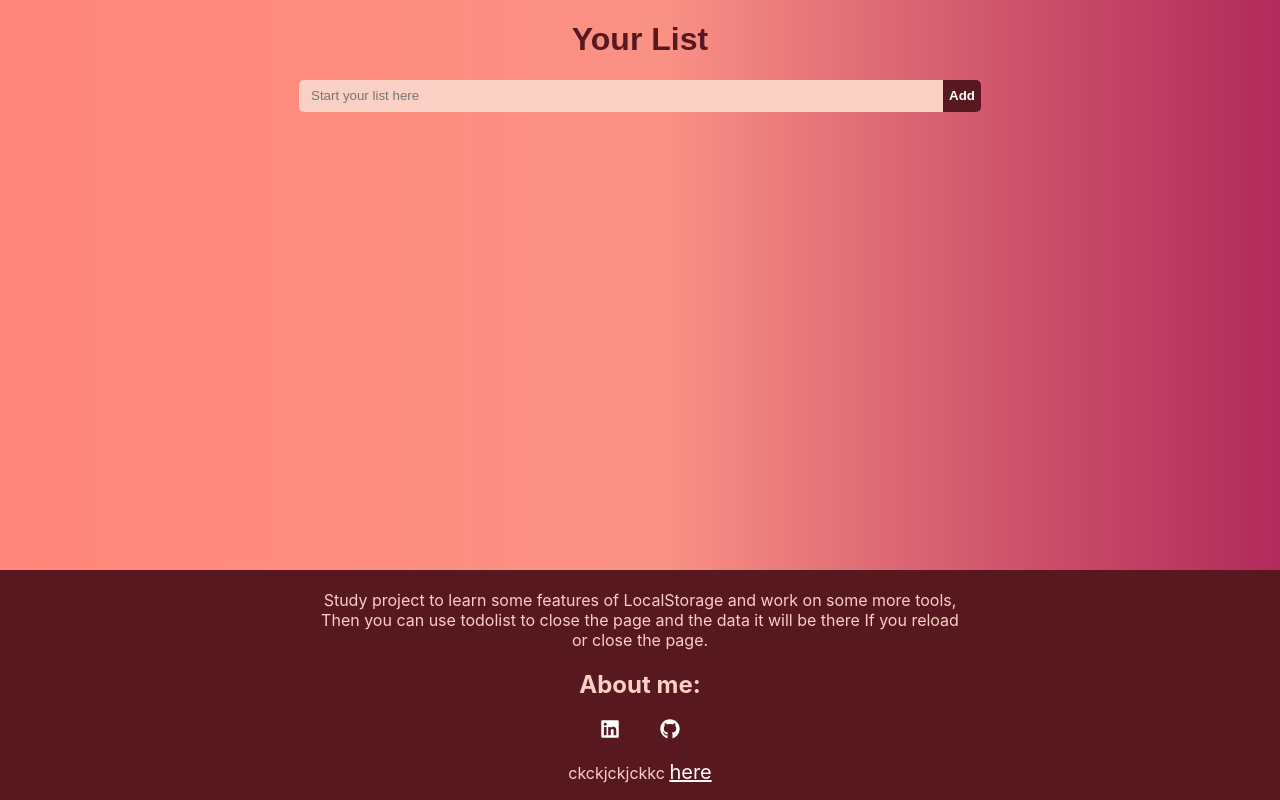
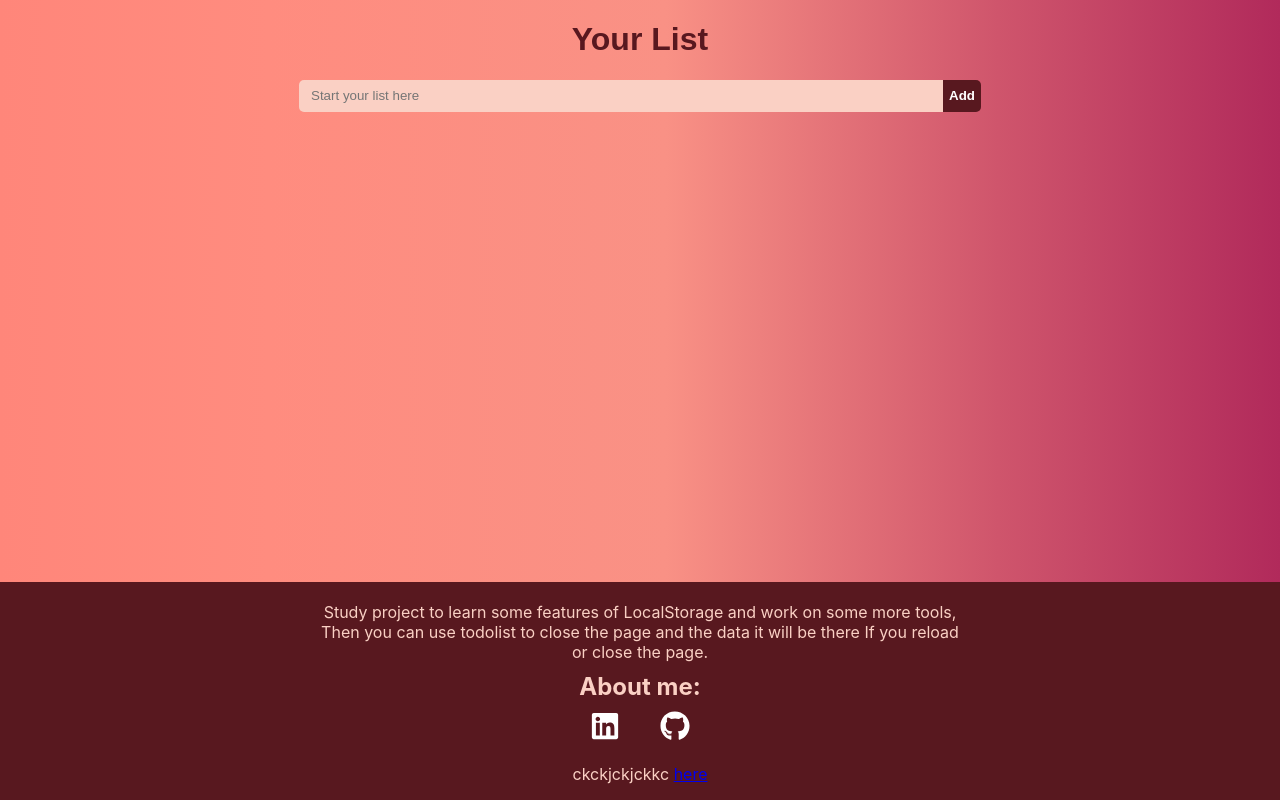
Before and after one commit to IngridAkeida/to-do-list, a React (Create React App) app: page / in a window 1280 px wide. Built offline with nearby package versions, Linux system fonts and the light colour scheme.

Commit message:
update commit

```diff
--- a/src/components/Footer.js
+++ b/src/components/Footer.js
@@ -1,6 +1,7 @@
 import {
   StyledFooter,
   StyledAboutProject,
+  StyledAbout,
   StyledLink,
   StyledItensList,
   StyledItensLink
@@ -18,7 +19,7 @@ function Footer() {
     <StyledFooter>
       <div>
         <StyledAboutProject>Study project to learn some features of LocalStorage and work on some more tools, Then you can use todolist to close the page and the data it will be there If you reload or close the page.</StyledAboutProject>
-        <h2>About me:</h2>
+        <StyledAbout>About me:</StyledAbout>
         <StyledLink>
           <StyledItensList>
             <StyledItensLink href="https://www.linkedin.com/in/ingrid-sanches/" target="_blank" rel="noreferrer"><FaLinkedin/></StyledItensLink>
@@ -29,7 +30,7 @@ function Footer() {
         </StyledLink>
       </div>
       <div>
-        <p> ckckjckjckkc <StyledItensLink href="https://github.com/IngridAkeida/to-do-list" target="_blank" rel="noreferrer">here</StyledItensLink>
+        <p>ckckjckjckkc <a href="https://github.com/IngridAkeida/to-do-list" target="_blank" rel="noreferrer">here</a>
         </p>
       </div>
 
--- a/src/components/styledFooter.js
+++ b/src/components/styledFooter.js
@@ -15,16 +15,21 @@ export const StyledAboutProject = styled.p`
   margin: auto;
   width: 50%;
 `
+export const StyledAbout = styled.h2`
+  margin: auto;
+  padding: 10px 0;
+`
 export const StyledLink = styled.ul`
   list-style-type: none;
   display: flex;
   justify-content: center;
   padding: 0;
+  margin: 0;
 `
 export const StyledItensList = styled.li`
   margin: 0 20px;
 `
 export const StyledItensLink = styled.a`
   color: #fff;
-  font-size: 20px;
+  font-size: 30px;
 `
```
